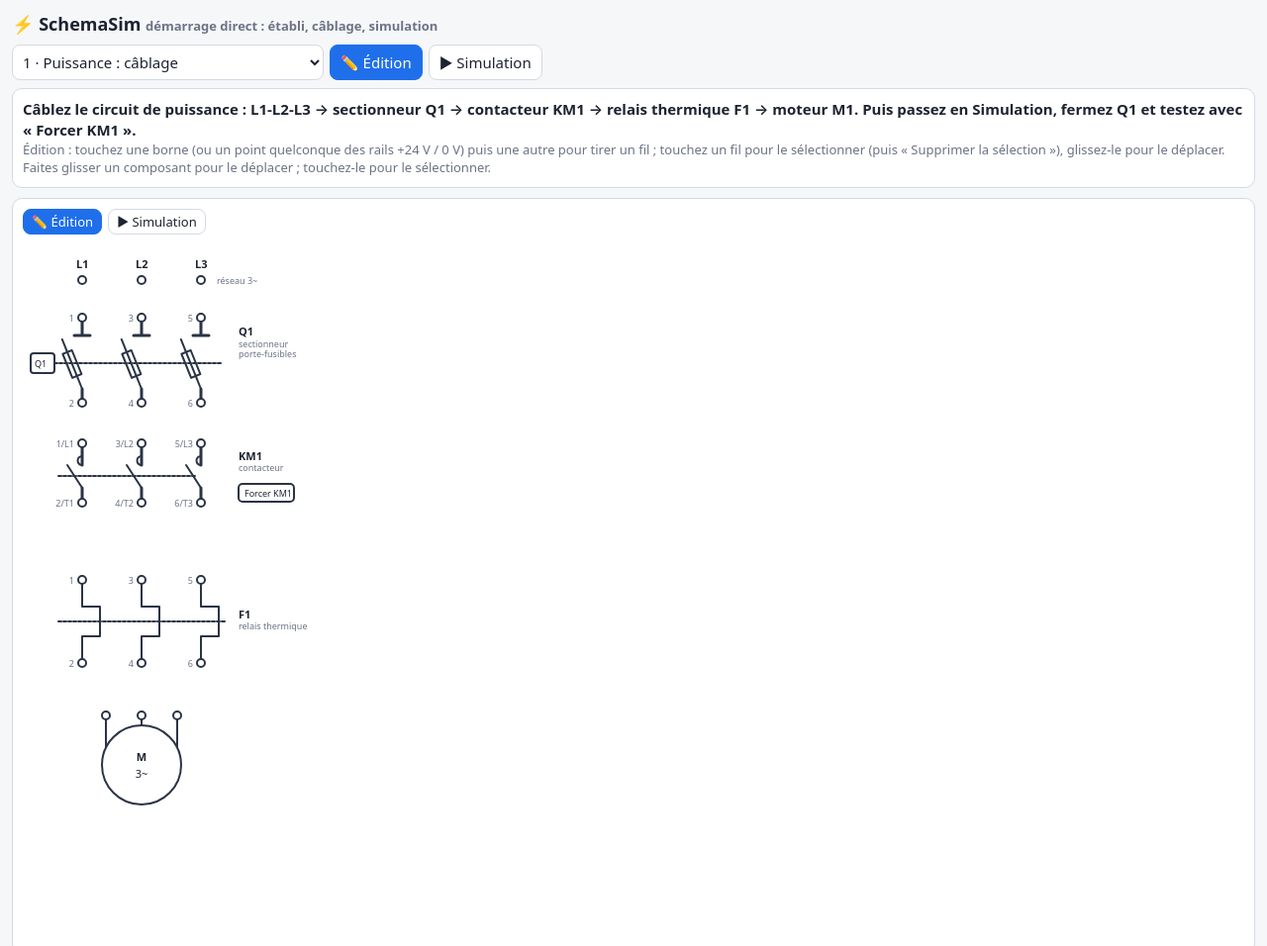
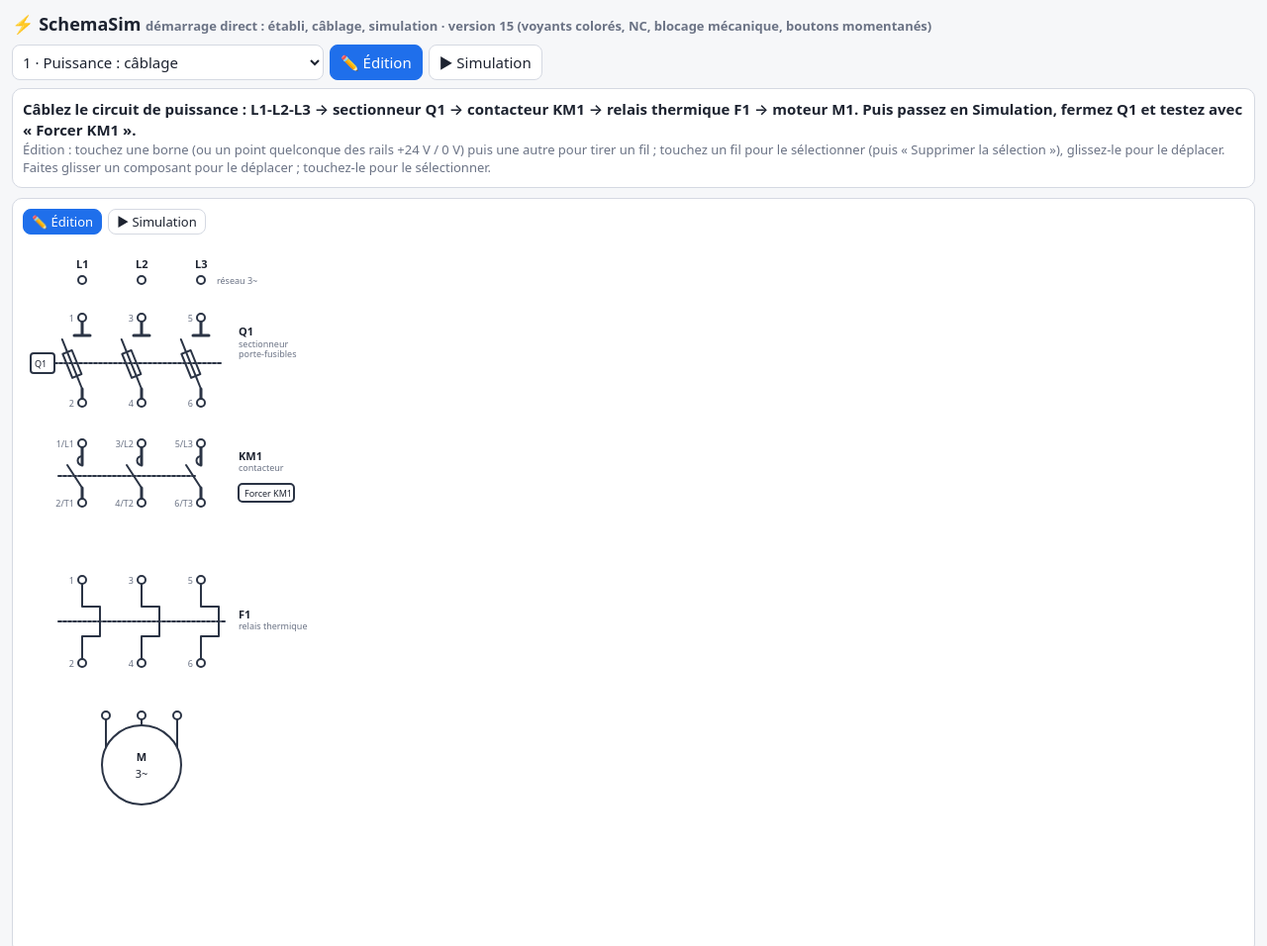
Before and after one commit to davidletoriellec/davidletoriellec.github.io, a plain HTML site: page ScheSim/index.html in a window 1280 px wide. Shown: the top 956 px of the page at 99% size. Drawn offline with Linux system fonts and the light colour scheme.

Commit message:
Add files via upload

```diff
--- a/ScheSim/index.html
+++ b/ScheSim/index.html
@@ -43,7 +43,7 @@ svg{stroke-linejoin:round}
 <body>
 <body>
 <body>
-<h1>⚡ SchemaSim <span class="hint">démarrage direct : établi, câblage, simulation</span></h1>
+<h1>⚡ SchemaSim <span class="hint">démarrage direct : établi, câblage, simulation · version 15 (voyants colorés, NC, blocage mécanique, boutons momentanés)</span></h1>
 <div class="lv"><select id="ex"></select><button id="bE" class="on">✏️ Édition</button><button id="bS">▶ Simulation</button></div>
 <div class="card"><div class="cons" id="cons"></div><div class="hint" id="hint"></div></div>
 <div class="card" id="palc"><b>Établi</b> <span class="hint">: touchez un composant puis la zone de travail (ou glissez-le).</span><div class="pal" id="pal"></div></div>
```
